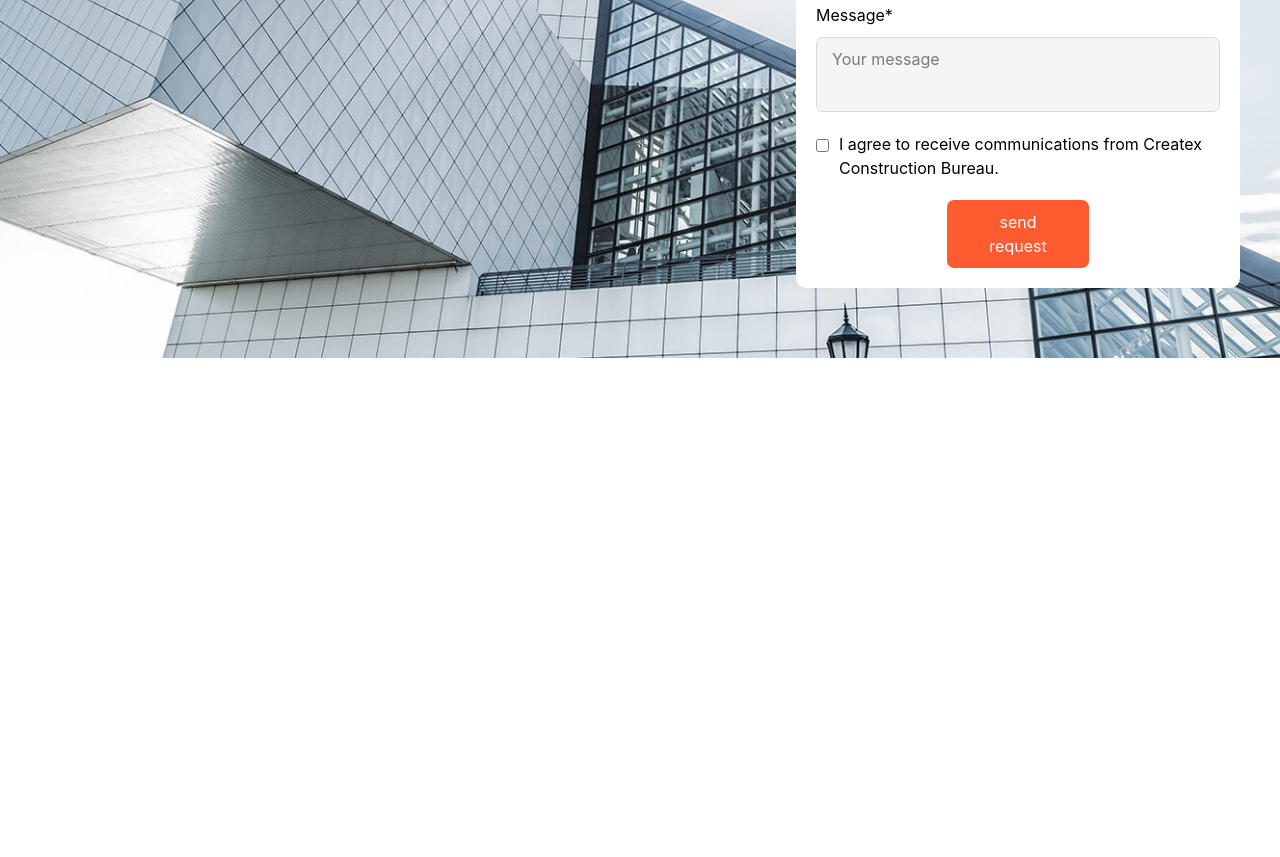
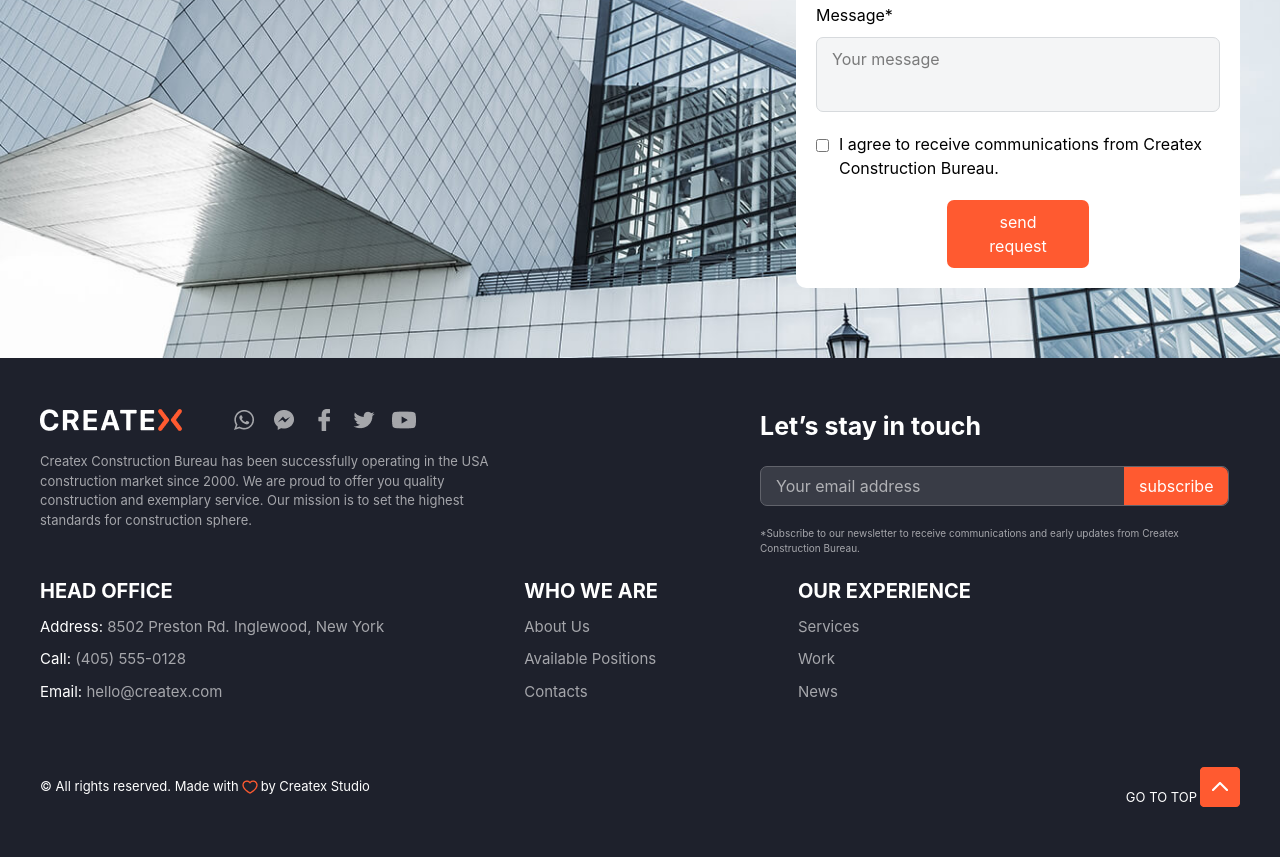
Before and after one commit to hursedhimmatov7-del/GIT10, a website: page src/page8.html in a window 1280 px wide. Shown: the part 2915-3772 px from the top of the page. Before the commit the page ends 3273 px from the top, so only its background shows below. Drawn offline with nearby package versions, Linux system fonts and the light colour scheme; files that its build step writes are made by us from their sources.

Commit message:
Footer: page8

```diff
--- a/src/page8.html
+++ b/src/page8.html
@@ -143,5 +143,54 @@
             </div>
         </section>
     </main>
+
+
+    <footer class="bg-[#1E212C] py-[50px] lg:px-0 px-[10px]">
+        <div class="max-w-[1200px] m-auto flex flex-col gap-[20px]">
+            <aside class="flex justify-between lg:flex-row flex-col lg:gap-0 gap-[20px]">
+                <div class="flex flex-col items-start gap-[20px]">
+                    <div class="flex gap-[50px] items-center">
+                        <img src="./Page8/logo (19).png" alt="">
+                        <img src="./Page8/socials (3).png" alt="">
+                    </div>
+                    <p class="text-[13px] text-[#A5A6AB]">Createx Construction Bureau has been successfully operating in the USA <br class="lg:flex hidden"> construction market since 2000. We are proud to offer you quality <br class="lg:flex hidden"> construction and exemplary service. Our mission is to set the highest <br class="lg:flex hidden"> standards for construction sphere.</p>
+                </div>
+                <div class="flex flex-col items-start gap-[20px] lg:w-[40%] w-[100%]">
+                    <h1 class="text-[white] text-[25px] font-bold">Let’s stay in touch</h1>
+                    <div class="flex rounded-[7px] border-1 border-[#61636B] bg-[#393C46] lg:w-auto w-[100%]">
+                        <input class="placeholder:text-[#B0B1B5] py-[7px] px-[15px] lg:pr-[100px] lg:w-auto w-[100%] border-none" placeholder="Your email address " type="text">
+                        <button class="py-[7px] px-[15px] bg-[#FF5A30] text-[white] rounded-r-[7px]">subscribe</button>
+                    </div>
+                    <p class="text-[10px] text-[#A5A6AB]">*Subscribe to our newsletter to receive communications and early updates from Createx <br class="lg:flex hidden"> Construction Bureau.</p>
+                </div>
+            </aside>
+
+            <aside class="flex lg:flex-row flex-col items-start lg:gap-[140px] gap-[20px]">
+                <div class="flex flex-col gap-[10px]">
+                    <h1 class="font-bold text-[white] text-[20px]">HEAD OFFICE</h1>
+                    <p class="text-[15px] text-[#A5A6AB]"><span class="text-[white]">Address: </span> 8502 Preston Rd. Inglewood, New York</p>
+                    <p class="text-[15px] text-[#A5A6AB]"><span class="text-[white]">Call: </span> (405) 555-0128</p>
+                    <p class="text-[15px] text-[#A5A6AB]"><span class="text-[white]">Email: </span> hello@createx.com</p>
+                </div>
+                <div class="flex flex-col gap-[10px]">
+                    <h1 class="font-bold text-[white] text-[20px]">WHO WE ARE</h1>
+                    <p class="text-[15px] text-[#A5A6AB]">About Us</p>
+                    <p class="text-[15px] text-[#A5A6AB]">Available Positions</p>
+                    <p class="text-[15px] text-[#A5A6AB]">Contacts</p>
+                </div>
+                <div class="flex flex-col gap-[10px]">
+                    <h1 class="font-bold text-[white] text-[20px]">OUR EXPERIENCE</h1>
+                    <p class="text-[15px] text-[#A5A6AB]">Services</p>
+                    <p class="text-[15px] text-[#A5A6AB]">Work</p>
+                    <p class="text-[15px] text-[#A5A6AB]">News</p>
+                </div>
+            </aside><br>
+
+            <aside class="flex justify-between lg:flex-row flex-col">
+                <p class="flex gap-[3px] items-center text-[13px] text-[white] lg:m-0 m-auto">© All rights reserved. Made with<span><img src="./Page8/Heart.png" alt=""></span>by Createx Studio </p>
+                <p class="flex gap-[3px] items-end text-[13px] text-[white] lg:m-0 m-auto lg:flex hidden">GO TO TOP <img src="./Page8/up-btn.png" alt=""></p>
+            </aside>
+        </div>
+    </footer>
 </body>
 </html>
```
Also changed, not shown: src/Page8/Heart.png (added), src/Page8/logo (19).png (added), src/Page8/socials (3).png (added), src/Page8/up-btn.png (added).
